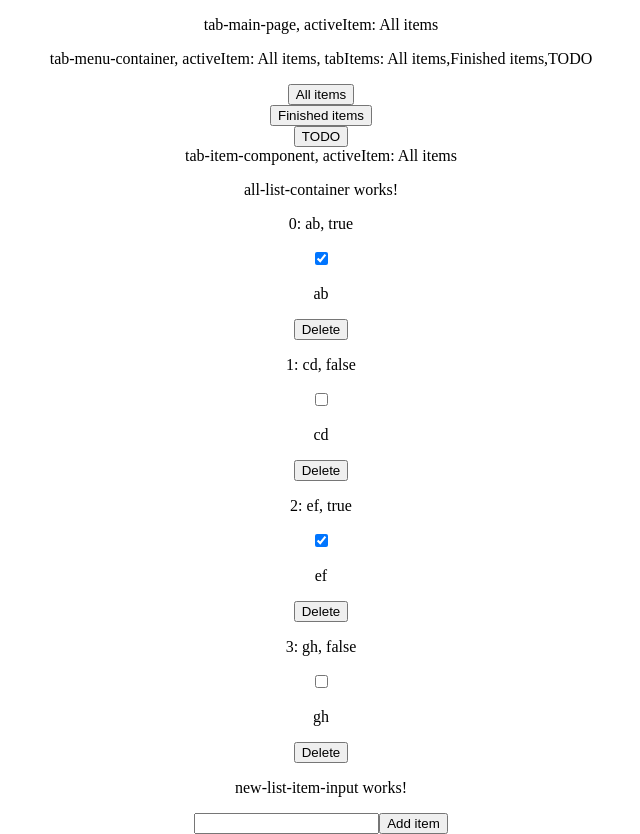
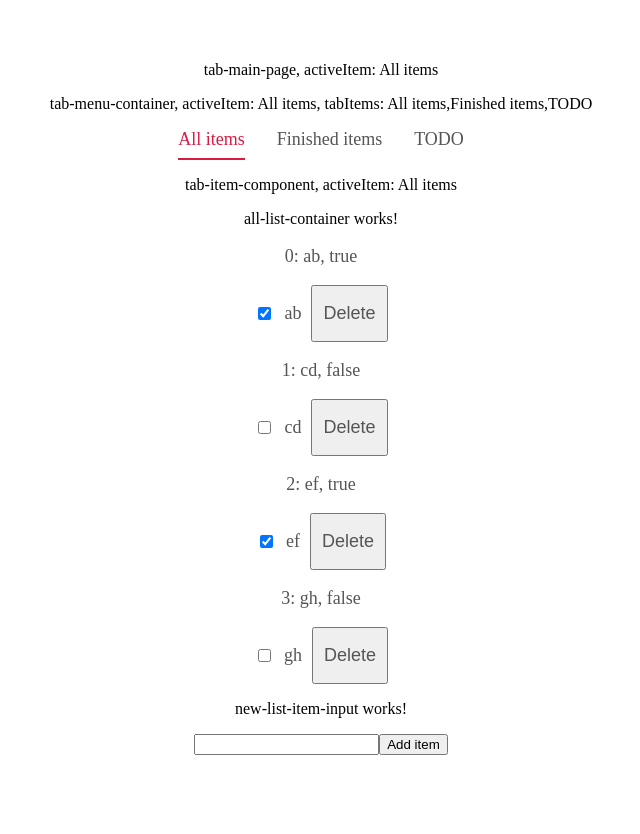
Before and after one commit to jj-jakub/AngularTodoList, an Angular app: page / in a window 1280 px wide. Shown: the whole page, without its empty margins (319-959 px from the left). After the commit the page ends 800 px from the top, so only its background shows below. Built offline with nearby package versions, Linux system fonts and the light colour scheme.

Commit message:
Apply conditional classes

```diff
--- a/src/app/ components/list-item/list-item.component.css
+++ b/src/app/ components/list-item/list-item.component.css
@@ -0,0 +1,12 @@
+div {
+    display: flex;
+    justify-content: center;
+}
+
+input, p, button {
+    padding: 0 10px 0 10px;
+    list-style-type: none;
+    /* margin: 24px 0 0 32px; */
+    font-size: 18px;
+    color: #555;
+}
--- a/src/app/ components/tab-menu-container/tab-menu-container.component.html
+++ b/src/app/ components/tab-menu-container/tab-menu-container.component.html
@@ -1,7 +1,13 @@
 <p>tab-menu-container, activeItem: {{activeItem}}, tabItems: {{tabItems}}</p>
 
-<div *ngFor="let tabItem of tabItems">
-    <button (click)="onTabClick(tabItem)">{{tabItem}}</button>
+<div>
+    <ul>
+        <div *ngFor="let tabItem of tabItems">
+            <li (click)="onTabClick(tabItem)">
+                <div [ngClass]="{'active': tabItem === activeItem}">{{tabItem}}</div>
+            </li>
+        </div>
+    </ul>
 </div>
 <!-- let listItems = this.props.tabItems.map((item) =>
 <li onClick={() => this.onTabChangeEvent(item)}>
```
